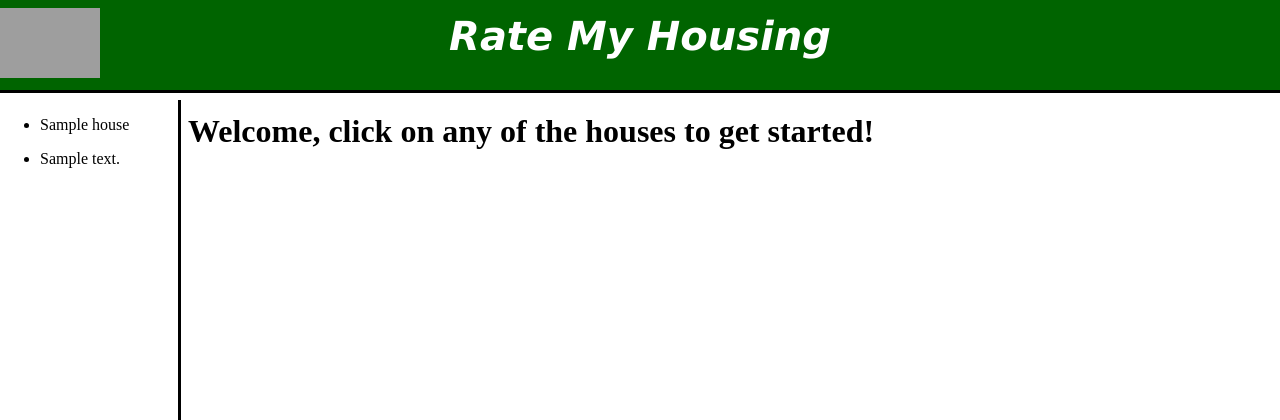
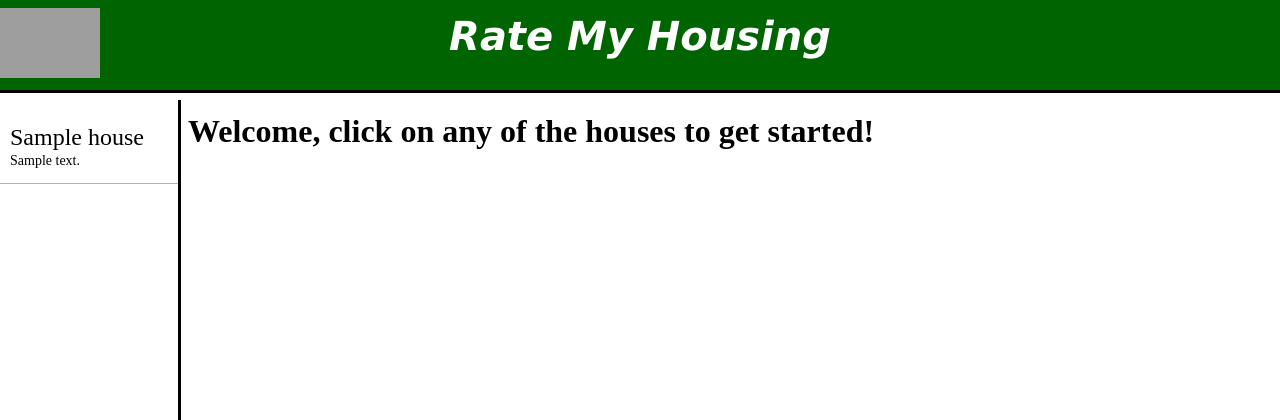
Before and after one commit to keanedawg/CS313-01, a PHP site: page /cs313-05/main.php in a window 1280 px wide. Shown: the top 420 px of the page. Run offline with PHP 8.4, Linux system fonts and the light colour scheme; tables that the repository leaves empty or names only in its code hold one stand-in row (values such as "Sample post"); some libraries are stand-ins or nearby versions; grey boxes are pictures that could not be loaded.

Commit message:
added rows in sidebar

```diff
--- a/cs313-05/basic.css
+++ b/cs313-05/basic.css
@@ -33,6 +33,27 @@
     margin-top: 15px;
 }
 
+.house-row {
+    border-bottom: 1px solid rgba(0, 0, 0, .3);
+}
+
+.house-row:hover {
+    background-color: rgba(0, 0, 0, .3);
+}
+
+
+.house-row-title {
+    margin-left: 10px;
+    font-size: 24px;
+    margin-bottom: 2px;
+}
+
+.house-row-address {
+    margin-left: 10px;
+    margin-top: 2px;
+    font-size: 14px;
+}
+
 img {
     float: right;
     height: 300px;
--- a/cs313-05/sidebar.php
+++ b/cs313-05/sidebar.php
@@ -5,15 +5,15 @@ $complexes = $stmt->fetchAll(PDO::FETCH_ASSOC);
 ?>
 
 <div class="left">
-	<ul>
     <?php
     foreach ($complexes as $complex)
     {
+        echo "<div class=\"house-row\">";
         $name = $complex["name"];
         $address = $complex["address"];
-        echo "<li><p>$name</p></li>";
-        echo "<li><p>$address</p></li>";
+        echo "<p class=\"house-row-title\">$name</p>";
+        echo "<p class=\"house-row-address\">$address</p>";
+        echo "</div>";
     }
     ?>
-	</ul>
 </div>
```
